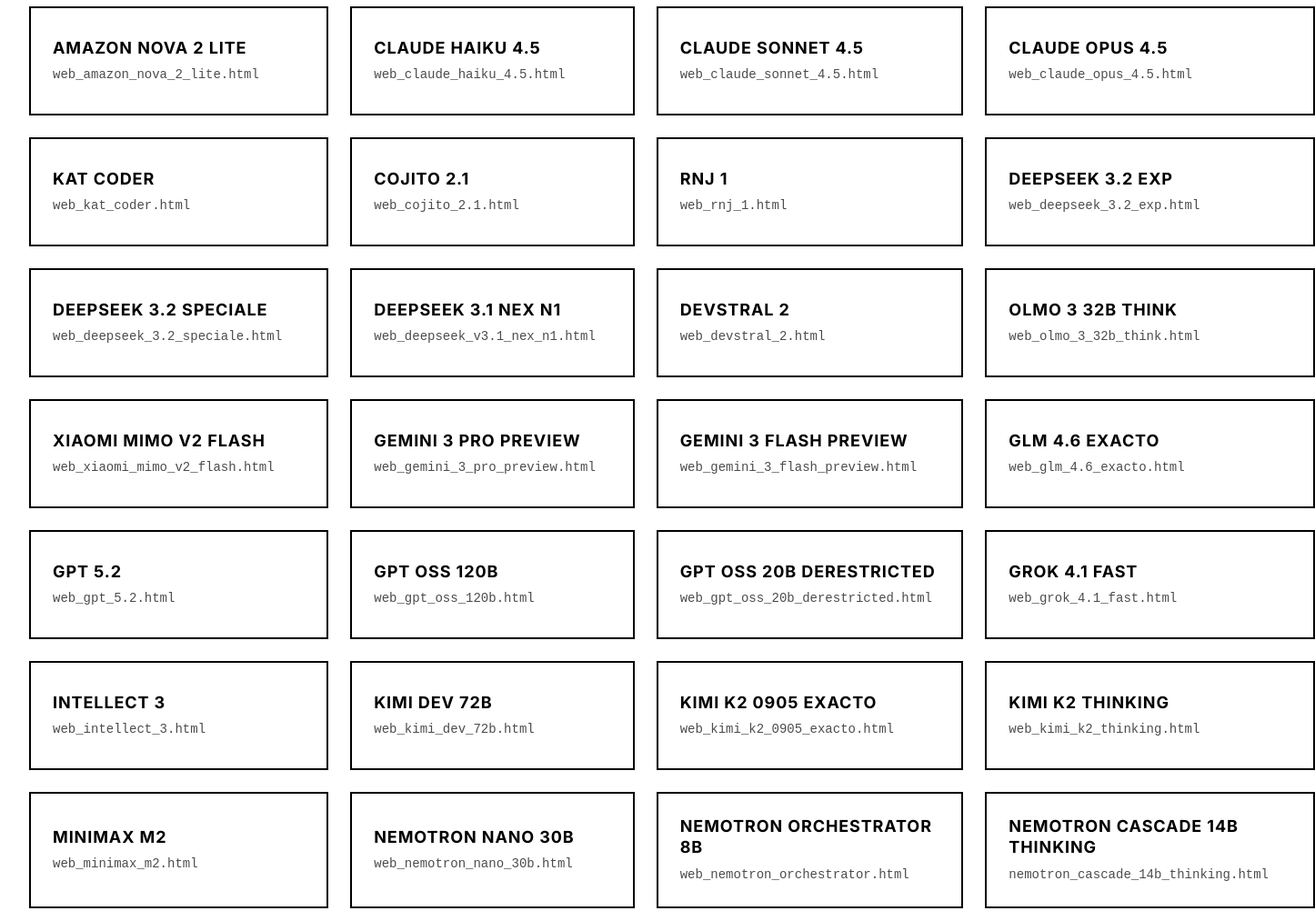
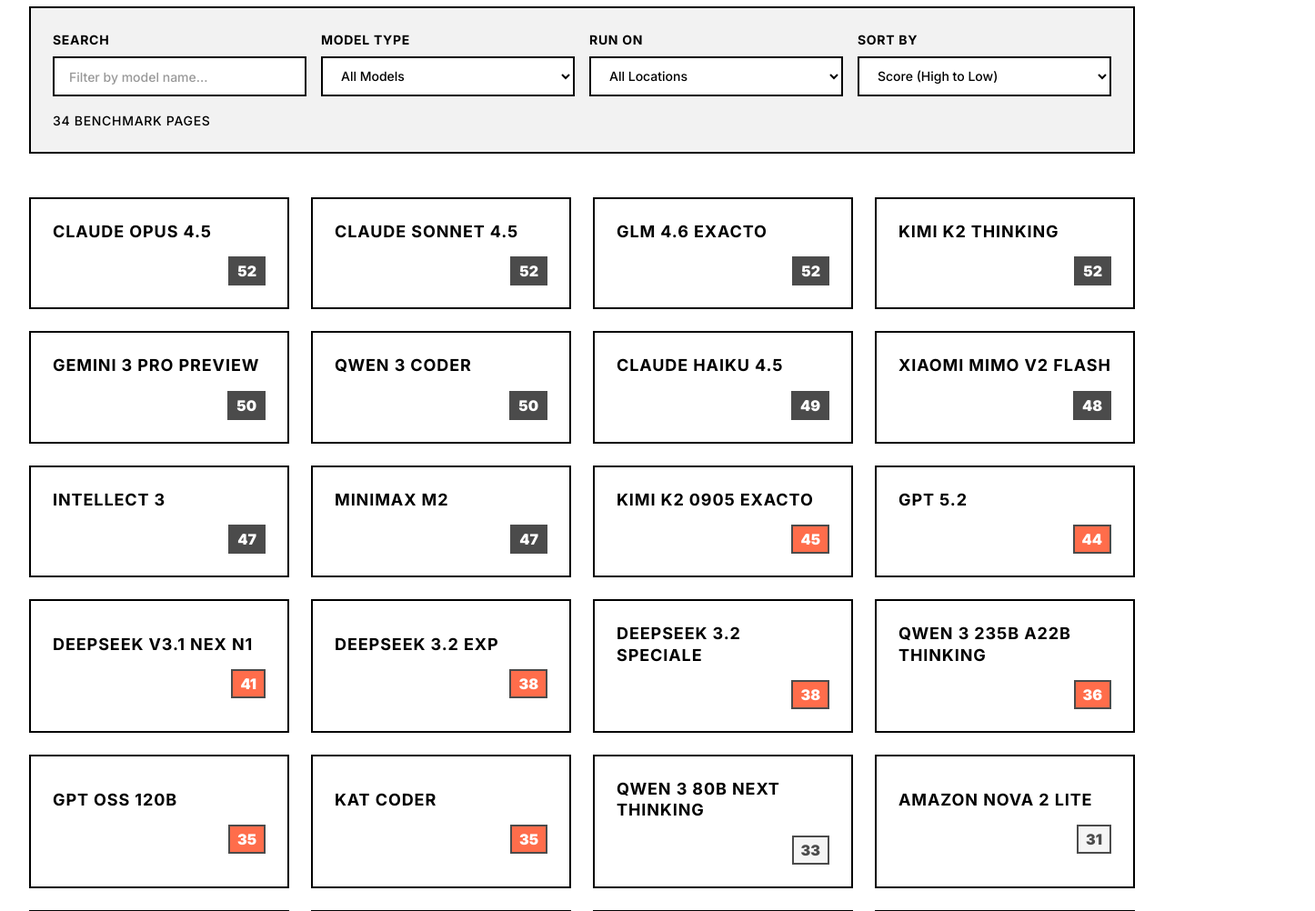
Before and after one commit to josevictorferreira/ai-workspace, a plain HTML site: page benchmarks/real-estate-page-design/index.html in a window 1280 px wide. Shown: the part 240-1242 px from the top of the page at 91% size, 1446 px wide, since content can reach past the window. Drawn offline with Linux system fonts and the light colour scheme.

Commit message:
✨ Add filtering and sorting to benchmark page
Introduces interactive filtering and sorting capabilities to the benchmark page. This allows users to easily search, filter by model type and provider, and sort the displayed benchmarks for a more efficient and user-friendly experience.

```diff
--- a/benchmarks/real-estate-page-design/index.html
+++ b/benchmarks/real-estate-page-design/index.html
@@ -138,10 +138,43 @@
       font-weight: 400;
       opacity: 0.7;
       font-family: monospace;
+      display: flex;
+      justify-content: space-between;
+      align-items: center;
+      margin-top: var(--spacing-xs);
+    }
+
+    .card-score {
+      font-size: 1rem;
+      font-weight: 900;
+      padding: 2px 8px;
+      border: 2px solid var(--fg-black);
+      font-family: 'Inter', sans-serif;
+      background-color: var(--bg-white);
+      color: var(--fg-black);
+    }
+
+    .score-high {
+      background-color: var(--fg-black);
+      color: var(--bg-white);
+    }
+
+    .score-medium {
+      background-color: var(--accent-red);
+      color: var(--bg-white);
+    }
+
+    .score-low {
+      background-color: var(--muted-gray);
+      color: var(--fg-black);
     }
 
     .card:hover .card-meta {
-      opacity: 0.9;
+      opacity: 1;
+    }
+
+    .card:hover .card-score {
+      transform: scale(1.1);
     }
 
     .prompt-card {
@@ -157,6 +190,84 @@
     .prompt-card .card-title {
       font-size: 1.25rem;
       font-weight: 900;
+    }
+
+    /* Filter Styles */
+    .filter-section {
+      margin-bottom: var(--spacing-xl);
+      padding: var(--spacing-md);
+      border: var(--border-thin) solid var(--fg-black);
+      background-color: var(--muted-gray);
+    }
+
+    .filter-grid {
+      display: grid;
+      grid-template-columns: 1fr;
+      gap: var(--spacing-sm);
+      margin-bottom: var(--spacing-sm);
+    }
+
+    @media (min-width: 768px) {
+      .filter-grid {
+        grid-template-columns: repeat(2, 1fr);
+      }
+    }
+
+    @media (min-width: 1024px) {
+      .filter-grid {
+        grid-template-columns: repeat(4, 1fr);
+      }
+    }
+
+    .filter-group {
+      display: flex;
+      flex-direction: column;
+      gap: var(--spacing-xs);
+    }
+
+    .filter-label {
+      font-size: 0.875rem;
+      font-weight: 700;
+      text-transform: uppercase;
+      letter-spacing: 0.05em;
+      color: var(--fg-black);
+    }
+
+    .filter-input,
+    .filter-select {
+      border: var(--border-thin) solid var(--fg-black);
+      background-color: var(--bg-white);
+      color: var(--fg-black);
+      padding: var(--spacing-xs) var(--spacing-sm);
+      font-family: 'Inter', sans-serif;
+      font-size: 0.875rem;
+      font-weight: 500;
+      transition: all 200ms ease-out;
+      height: 44px;
+    }
+
+    .filter-input:focus,
+    .filter-select:focus {
+      outline: none;
+      border-color: var(--accent-red);
+      background-color: var(--muted-gray);
+    }
+
+    .filter-input::placeholder {
+      color: var(--fg-black);
+      opacity: 0.4;
+    }
+
+    .filter-results {
+      font-size: 0.875rem;
+      font-weight: 500;
+      text-transform: uppercase;
+      letter-spacing: 0.05em;
+      color: var(--fg-black);
+    }
+
+    .hidden {
+      display: none !important;
     }
 
     footer {
@@ -215,177 +326,57 @@
 
   <main>
     <div class="container">
+      <!-- Filter Section -->
+      <section class="filter-section" aria-label="Benchmark filters">
+        <div class="filter-grid">
+          <div class="filter-group">
+            <label for="text-filter" class="filter-label">Search</label>
+            <input
+              type="text"
+              id="text-filter"
+              class="filter-input"
+              placeholder="Filter by model name..."
+              autocomplete="off"
+            >
+          </div>
+
+          <div class="filter-group">
+            <label for="model-type-filter" class="filter-label">Model Type</label>
+            <select id="model-type-filter" class="filter-select">
+              <option value="all">All Models</option>
+              <option value="open-source">Open Source</option>
+              <option value="closed-source">Closed Source</option>
+            </select>
+          </div>
+
+          <div class="filter-group">
+            <label for="provider-filter" class="filter-label">Run On</label>
+            <select id="provider-filter" class="filter-select">
+              <option value="all">All Locations</option>
+              <option value="local">Local Machine</option>
+              <option value="openrouter">OpenRouter</option>
+            </select>
+          </div>
+
+          <div class="filter-group">
+            <label for="sort-filter" class="filter-label">Sort By</label>
+            <select id="sort-filter" class="filter-select">
+              <option value="score-desc">Score (High to Low)</option>
+              <option value="score-asc">Score (Low to High)</option>
+              <option value="name-asc">Name (A to Z)</option>
+              <option value="name-desc">Name (Z to A)</option>
+            </select>
+          </div>
+        </div>
+
+        <div class="filter-results">
+          <span id="filtered-count">Loading...</span>
+        </div>
+      </section>
+
       <nav aria-label="Benchmark pages navigation">
-        <div class="grid">
-          <a href="pages/web_amazon_nova_2_lite.html" class="card" target="_blank" rel="noopener noreferrer">
-            <h2 class="card-title">Amazon Nova 2 Lite</h2>
-            <p class="card-meta">web_amazon_nova_2_lite.html</p>
-          </a>
-
-          <a href="pages/web_claude_haiku_4.5.html" class="card" target="_blank" rel="noopener noreferrer">
-            <h2 class="card-title">Claude Haiku 4.5</h2>
-            <p class="card-meta">web_claude_haiku_4.5.html</p>
-          </a>
-
-          <a href="pages/web_claude_sonnet_4.5.html" class="card" target="_blank" rel="noopener noreferrer">
-            <h2 class="card-title">Claude Sonnet 4.5</h2>
-            <p class="card-meta">web_claude_sonnet_4.5.html</p>
-          </a>
-
-          <a href="pages/web_claude_opus_4.5.html" class="card" target="_blank" rel="noopener noreferrer">
-            <h2 class="card-title">Claude Opus 4.5</h2>
-            <p class="card-meta">web_claude_opus_4.5.html</p>
-          </a>
-
-          <a href="pages/web_kat_coder.html" class="card" target="_blank" rel="noopener noreferrer">
-            <h2 class="card-title">Kat Coder</h2>
-            <p class="card-meta">web_kat_coder.html</p>
-          </a>
-
-          <a href="pages/web_cojito_2.1.html" class="card" target="_blank" rel="noopener noreferrer">
-            <h2 class="card-title">Cojito 2.1</h2>
-            <p class="card-meta">web_cojito_2.1.html</p>
-          </a>
-
-          <a href="pages/web_rnj_1.html" class="card" target="_blank" rel="noopener noreferrer">
-            <h2 class="card-title">Rnj 1</h2>
-            <p class="card-meta">web_rnj_1.html</p>
-          </a>
-
-          <a href="pages/web_deepseek_3.2_exp.html" class="card" target="_blank" rel="noopener noreferrer">
-            <h2 class="card-title">DeepSeek 3.2 Exp</h2>
-            <p class="card-meta">web_deepseek_3.2_exp.html</p>
-          </a>
-
-          <a href="pages/web_deepseek_3.2_speciale.html" class="card" target="_blank" rel="noopener noreferrer">
-            <h2 class="card-title">DeepSeek 3.2 Speciale</h2>
-            <p class="card-meta">web_deepseek_3.2_speciale.html</p>
-          </a>
-
-          <a href="pages/web_deepseek_v3.1_nex_n1.html" class="card" target="_blank" rel="noopener noreferrer">
-            <h2 class="card-title">DeepSeek 3.1 Nex N1</h2>
-            <p class="card-meta">web_deepseek_v3.1_nex_n1.html</p>
-          </a>
-
-          <a href="pages/web_devstral_2.html" class="card" target="_blank" rel="noopener noreferrer">
-            <h2 class="card-title">Devstral 2</h2>
-            <p class="card-meta">web_devstral_2.html</p>
-          </a>
-
-          <a href="pages/web_olmo_3_32b_think.html" class="card" target="_blank" rel="noopener noreferrer">
-            <h2 class="card-title">Olmo 3 32b Think</h2>
-            <p class="card-meta">web_olmo_3_32b_think.html</p>
-          </a>
-
-          <a href="pages/web_xiaomi_mimo_v2_flash.html" class="card" target="_blank" rel="noopener noreferrer">
-            <h2 class="card-title">Xiaomi Mimo V2 Flash</h2>
-            <p class="card-meta">web_xiaomi_mimo_v2_flash.html</p>
-          </a>
-
-          <a href="pages/web_gemini_3_pro_preview.html" class="card" target="_blank" rel="noopener noreferrer">
-            <h2 class="card-title">Gemini 3 Pro Preview</h2>
-            <p class="card-meta">web_gemini_3_pro_preview.html</p>
-          </a>
-
-          <a href="pages/web_gemini_3_flash_preview.html" class="card" target="_blank" rel="noopener noreferrer">
-            <h2 class="card-title">Gemini 3 Flash Preview</h2>
-            <p class="card-meta">web_gemini_3_flash_preview.html</p>
-          </a>
-
-          <a href="pages/web_glm_4.6_exacto.html" class="card" target="_blank" rel="noopener noreferrer">
-            <h2 class="card-title">GLM 4.6 Exacto</h2>
-            <p class="card-meta">web_glm_4.6_exacto.html</p>
-          </a>
-
-          <a href="pages/web_gpt_5.2.html" class="card" target="_blank" rel="noopener noreferrer">
-            <h2 class="card-title">GPT 5.2</h2>
-            <p class="card-meta">web_gpt_5.2.html</p>
-          </a>
-
-          <a href="pages/web_gpt_oss_120b.html" class="card" target="_blank" rel="noopener noreferrer">
-            <h2 class="card-title">GPT OSS 120B</h2>
-            <p class="card-meta">web_gpt_oss_120b.html</p>
-          </a>
-
-          <a href="pages/web_gpt_oss_20b_derestricted.html" class="card" target="_blank" rel="noopener noreferrer">
-            <h2 class="card-title">GPT OSS 20b derestricted</h2>
-            <p class="card-meta">web_gpt_oss_20b_derestricted.html</p>
-          </a>
-
-          <a href="pages/web_grok_4.1_fast.html" class="card" target="_blank" rel="noopener noreferrer">
-            <h2 class="card-title">Grok 4.1 Fast</h2>
-            <p class="card-meta">web_grok_4.1_fast.html</p>
-          </a>
-
-          <a href="pages/web_intellect_3.html" class="card" target="_blank" rel="noopener noreferrer">
-            <h2 class="card-title">Intellect 3</h2>
-            <p class="card-meta">web_intellect_3.html</p>
-          </a>
-
-          <a href="pages/web_kimi_dev_72b.html" class="card" target="_blank" rel="noopener noreferrer">
-            <h2 class="card-title">Kimi Dev 72B</h2>
-            <p class="card-meta">web_kimi_dev_72b.html</p>
-          </a>
-
-          <a href="pages/web_kimi_k2_0905_exacto.html" class="card" target="_blank" rel="noopener noreferrer">
-            <h2 class="card-title">Kimi K2 0905 Exacto</h2>
-            <p class="card-meta">web_kimi_k2_0905_exacto.html</p>
-          </a>
-
-          <a href="pages/web_kimi_k2_thinking.html" class="card" target="_blank" rel="noopener noreferrer">
-            <h2 class="card-title">Kimi K2 Thinking</h2>
-            <p class="card-meta">web_kimi_k2_thinking.html</p>
-          </a>
-
-          <a href="pages/web_minimax_m2.html" class="card" target="_blank" rel="noopener noreferrer">
-            <h2 class="card-title">Minimax M2</h2>
-            <p class="card-meta">web_minimax_m2.html</p>
-          </a>
-
-          <a href="pages/web_nemotron_nano_30b.html" class="card" target="_blank" rel="noopener noreferrer">
-            <h2 class="card-title">Nemotron Nano 30B</h2>
-            <p class="card-meta">web_nemotron_nano_30b.html</p>
-          </a>
-
-          <a href="pages/web_nemotron_orchestrator.html" class="card" target="_blank" rel="noopener noreferrer">
-            <h2 class="card-title">Nemotron Orchestrator 8b</h2>
-            <p class="card-meta">web_nemotron_orchestrator.html</p>
-          </a>
-
-          <a href="pages/web_nemotron_cascade_14b_thinking.html" class="card" target="_blank" rel="noopener noreferrer">
-            <h2 class="card-title">Nemotron Cascade 14b Thinking</h2>
-            <p class="card-meta">nemotron_cascade_14b_thinking.html</p>
-          </a>
-
-          <a href="pages/web_qwen_3_80b_next_thinking.html" class="card" target="_blank" rel="noopener noreferrer">
-            <h2 class="card-title">Qwen 3 80B Next Thinking</h2>
-            <p class="card-meta">web_qwen_3_80b_next_thinking.html</p>
-          </a>
-
-          <a href="pages/web_qwen_3_coder.html" class="card" target="_blank" rel="noopener noreferrer">
-            <h2 class="card-title">Qwen 3 Coder</h2>
-            <p class="card-meta">web_qwen_3_coder.html</p>
-          </a>
-
-          <a href="pages/web_qwen_3_235b_a22b_thinking.html" class="card" target="_blank" rel="noopener noreferrer">
-            <h2 class="card-title">Qwen 3 235b a22b Thinking</h2>
-            <p class="card-meta">web_qwen_3_235b_a22b_thinking.html</p>
-          </a>
-
-          <a href="pages/web_qwen_3_30b_a3b_thinking_2507.html" class="card" target="_blank" rel="noopener noreferrer">
-            <h2 class="card-title">Qwen 3 30b a3b Thinking 2507 Q3_K_S</h2>
-            <p class="card-meta">web_qwen_3_30b_a3b_thinking_2507.html</p>
-          </a>
-
-          <a href="pages/web_nanbeige_4_3b_thinking.html" class="card" target="_blank" rel="noopener noreferrer">
-            <h2 class="card-title">Nanbeige 4 3b Thinking</h2>
-            <p class="card-meta">web_nanbeige_4_3b_thinking.html</p>
-          </a>
-
-          <a href="pages/web_apriel_1.6_15b_thinker.html" class="card" target="_blank" rel="noopener noreferrer">
-            <h2 class="card-title">Apriel 1.6 15b Thinker Q4 quantized</h2>
-            <p class="card-meta">web_apriel_1.6_15b_thinker.html</p>
-          </a>
+        <div class="grid" id="cards-container">
+          <!-- Cards will be dynamically loaded here -->
         </div>
       </nav>
     </div>
@@ -393,10 +384,213 @@
 
   <footer>
     <div class="container">
-      <p class="footer-stats">19 Benchmark Pages</p>
       <a href="PROMPT.md" class="footer-link" target="_blank" rel="noopener noreferrer">View Design Specification</a>
     </div>
   </footer>
+
+  <script>
+    // Model metadata with all data in one place - easier to add new benchmarks
+    const modelMetadata = {
+      'web_amazon_nova_2_lite.html': { type: 'closed-source', provider: 'openrouter', score: '31' },
+      'web_apriel_1.6_15b_thinker.html': { type: 'open-source', provider: 'local', score: '0' },
+      'web_claude_haiku_4.5.html': { type: 'closed-source', provider: 'openrouter', score: '49' },
+      'web_claude_opus_4.5.html': { type: 'closed-source', provider: 'openrouter', score: '52' },
+      'web_claude_sonnet_4.5.html': { type: 'closed-source', provider: 'openrouter', score: '52' },
+      'web_cojito_2.1.html': { type: 'open-source', provider: 'openrouter', score: '28' },
+      'web_deepseek_3.2_exp.html': { type: 'open-source', provider: 'openrouter', score: '38' },
+      'web_deepseek_3.2_speciale.html': { type: 'open-source', provider: 'openrouter', score: '38' },
+      'web_deepseek_v3.1_nex_n1.html': { type: 'open-source', provider: 'openrouter', score: '41' },
+      'web_devstral_2.html': { type: 'open-source', provider: 'openrouter', score: '8' },
+      'web_gemini_3_flash_preview.html': { type: 'closed-source', provider: 'openrouter', score: 'N/A' },
+      'web_gemini_3_pro_preview.html': { type: 'closed-source', provider: 'openrouter', score: '50' },
+      'web_glm_4.6_exacto.html': { type: 'open-source', provider: 'openrouter', score: '52' },
+      'web_gpt_5.2.html': { type: 'closed-source', provider: 'openrouter', score: '44' },
+      'web_gpt_oss_120b.html': { type: 'open-source', provider: 'openrouter', score: '35' },
+      'web_gpt_oss_20b_derestricted.html': { type: 'open-source', provider: 'local', score: '24' },
+      'web_grok_4.1_fast.html': { type: 'closed-source', provider: 'openrouter', score: '30' },
+      'web_intellect_3.html': { type: 'open-source', provider: 'openrouter', score: '47' },
+      'web_kat_coder.html': { type: 'open-source', provider: 'openrouter', score: '35' },
+      'web_kimi_dev_72b.html': { type: 'open-source', provider: 'openrouter', score: '23' },
+      'web_kimi_k2_0905_exacto.html': { type: 'open-source', provider: 'openrouter', score: '45' },
+      'web_kimi_k2_thinking.html': { type: 'open-source', provider: 'openrouter', score: '52' },
+      'web_minimax_m2.html': { type: 'closed-source', provider: 'openrouter', score: '47' },
+      'web_nanbeige_4_3b_thinking.html': { type: 'open-source', provider: 'local', score: 'N/A' },
+      'web_nemotron_cascade_14b_thinking.html': { type: 'open-source', provider: 'local', score: 'N/A' },
+      'web_nemotron_nano_30b.html': { type: 'open-source', provider: 'openrouter', score: '8' },
+      'web_nemotron_orchestrator.html': { type: 'open-source', provider: 'local', score: '26' },
+      'web_olmo_3_32b_think.html': { type: 'open-source', provider: 'openrouter', score: '26' },
+      'web_qwen_3_235b_a22b_thinking.html': { type: 'open-source', provider: 'openrouter', score: '36' },
+      'web_qwen_3_30b_a3b_thinking_2507.html': { type: 'open-source', provider: 'local', score: '27' },
+      'web_qwen_3_80b_next_thinking.html': { type: 'open-source', provider: 'openrouter', score: '33' },
+      'web_qwen_3_coder.html': { type: 'open-source', provider: 'openrouter', score: '50' },
+      'web_rnj_1.html': { type: 'open-source', provider: 'openrouter', score: '16' },
+      'web_xiaomi_mimo_v2_flash.html': { type: 'closed-source', provider: 'openrouter', score: '48' }
+    };
+
+    let allCards = [];
+    let currentCards = [];
+
+    function loadCards() {
+      try {
+        // Get all filenames from the single modelMetadata object
+        const pageFiles = Object.keys(modelMetadata);
+
+        allCards = pageFiles.map(filename => {
+          const modelData = modelMetadata[filename];
+          const displayName = filename
+            .replace('web_', '')
+            .replace('.html', '')
+            .replace(/_/g, ' ')
+            .replace(/\b\w/g, l => l.toUpperCase());
+
+          const score = modelData.score || 'N/A';
+          const scoreClass = getScoreClass(score);
+
+          return {
+            filename,
+            displayName,
+            score,
+            scoreClass,
+            scoreValue: score === 'N/A' ? -1 : parseInt(score),
+            type: modelData.type || 'unknown',
+            provider: modelData.provider || 'unknown',
+            element: null
+          };
+        });
+
+        // Create initial card elements
+        createCardElements();
+
+        // Set up filter listeners
+        setupFilterListeners();
+
+        // Apply initial filters and sort
+        applyFilters();
+
+      } catch (error) {
+        console.error('Error loading cards:', error);
+        document.getElementById('filtered-count').textContent = 'Error loading pages';
+      }
+    }
+
+    function createCardElements() {
+      const cardsContainer = document.getElementById('cards-container');
+      cardsContainer.innerHTML = '';
+
+      allCards.forEach(cardData => {
+        const card = document.createElement('a');
+        card.href = `pages/${cardData.filename}`;
+        card.className = 'card';
+        card.target = '_blank';
+        card.rel = 'noopener noreferrer';
+
+        card.innerHTML = `
+          <h2 class="card-title">${cardData.displayName}</h2>
+          <div class="card-meta">
+            <span></span>
+            <span class="card-score ${cardData.scoreClass}">${cardData.score}</span>
+          </div>
+        `;
+
+        cardData.element = card;
+        cardsContainer.appendChild(card);
+      });
+    }
+
+    function setupFilterListeners() {
+      const textFilter = document.getElementById('text-filter');
+      const modelTypeFilter = document.getElementById('model-type-filter');
+      const providerFilter = document.getElementById('provider-filter');
+      const sortFilter = document.getElementById('sort-filter');
+
+      // Add input event listeners for real-time filtering
+      textFilter.addEventListener('input', applyFilters);
+      modelTypeFilter.addEventListener('change', applyFilters);
+      providerFilter.addEventListener('change', applyFilters);
+      sortFilter.addEventListener('change', applyFilters);
+    }
+
+    function applyFilters() {
+      const textFilter = document.getElementById('text-filter').value.toLowerCase();
+      const modelTypeFilter = document.getElementById('model-type-filter').value;
+      const providerFilter = document.getElementById('provider-filter').value;
+      const sortFilter = document.getElementById('sort-filter').value;
+
+      // Filter cards
+      currentCards = allCards.filter(cardData => {
+        // Text filter
+        const matchesText = !textFilter ||
+          cardData.displayName.toLowerCase().includes(textFilter);
+
+        // Type filter
+        const matchesType = modelTypeFilter === 'all' ||
+          cardData.type === modelTypeFilter;
+
+        // Provider filter
+        const matchesProvider = providerFilter === 'all' ||
+          cardData.provider === providerFilter;
+
+        return matchesText && matchesType && matchesProvider;
+      });
+
+      // Sort cards
+      currentCards.sort((a, b) => {
+        switch (sortFilter) {
+          case 'score-desc':
+            return b.scoreValue - a.scoreValue;
+          case 'score-asc':
+            return a.scoreValue - b.scoreValue;
+          case 'name-asc':
+            return a.displayName.localeCompare(b.displayName);
+          case 'name-desc':
+            return b.displayName.localeCompare(a.displayName);
+          default:
+            return 0;
+        }
+      });
+
+      // Update DOM
+      updateCardDisplay();
+      updateResultsCount();
+    }
+
+    function updateCardDisplay() {
+      // Hide all cards first
+      allCards.forEach(cardData => {
+        cardData.element.classList.add('hidden');
+      });
+
+      // Show and reorder filtered cards
+      const cardsContainer = document.getElementById('cards-container');
+      currentCards.forEach(cardData => {
+        cardData.element.classList.remove('hidden');
+        cardsContainer.appendChild(cardData.element); // This reorders the cards
+      });
+    }
+
+    function updateResultsCount() {
+      const totalCount = allCards.length;
+      const filteredCount = currentCards.length;
+
+      if (filteredCount === totalCount) {
+        document.getElementById('filtered-count').textContent = `${totalCount} Benchmark Pages`;
+      } else {
+        document.getElementById('filtered-count').textContent =
+          `${filteredCount} of ${totalCount} Benchmark Pages`;
+      }
+    }
+
+    function getScoreClass(score) {
+      if (score === 'N/A') return '';
+      const numScore = parseInt(score);
+      if (numScore >= 47) return 'score-high';
+      if (numScore >= 35) return 'score-medium';
+      return 'score-low';
+    }
+
+    // Initialize when DOM is ready
+    document.addEventListener('DOMContentLoaded', loadCards);
+  </script>
 </body>
 
 </html>
```
Also changed, not shown: benchmarks/real-estate-page-design/scores.csv (added, +36 -0 lines).
